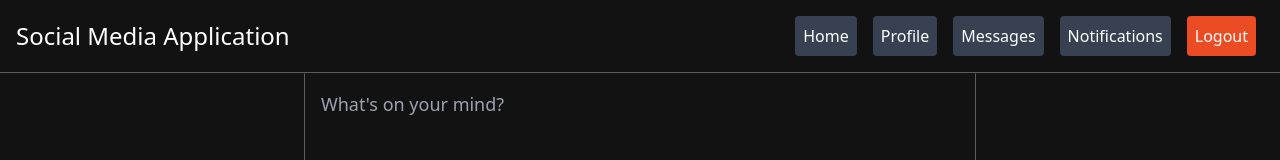
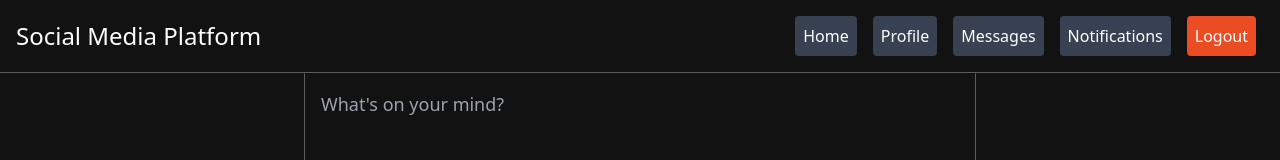
Before and after one commit to SocialMediaPlatform/social-media-platform-frontend, a React (Create React App) app: page /home in a window 1280 px wide. Shown: the top 160 px of the page. Built offline with nearby package versions, Linux system fonts and the light colour scheme.

Commit message:
FIX: Fixed the header name

```diff
--- a/src/HomePage/components/Header.js
+++ b/src/HomePage/components/Header.js
@@ -16,7 +16,7 @@ const Header = () => {
     }
     return (
         <header className="border-b bg-backgroundGrey border-borderGrey text-white p-4 flex justify-between items-center">
-            <h1 className="text-2xl">Social Media Application</h1>
+            <h1 className="text-2xl">Social Media Platform</h1>
             <nav>
                 <button className='mx-2 p-2 bg-gray-700 hover:bg-gray-600 rounded'>Home</button>
                 <button className='mx-2 p-2 bg-gray-700 hover:bg-gray-600 rounded'>Profile</button>
```
